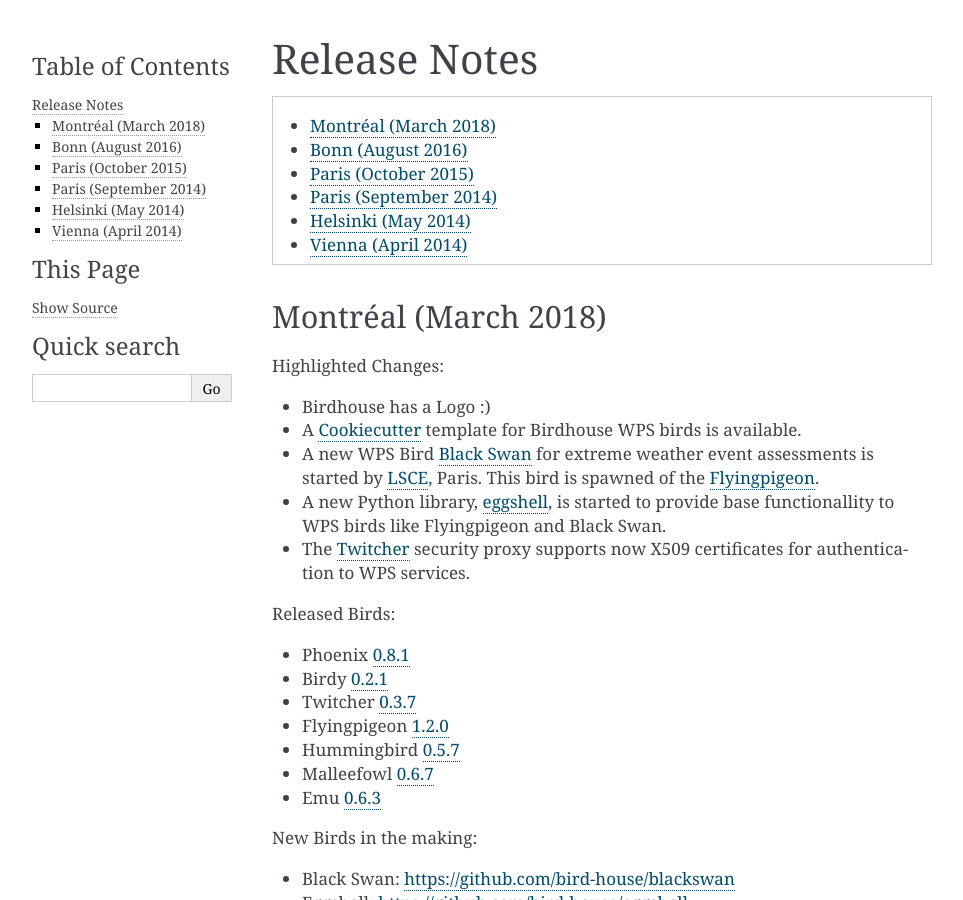
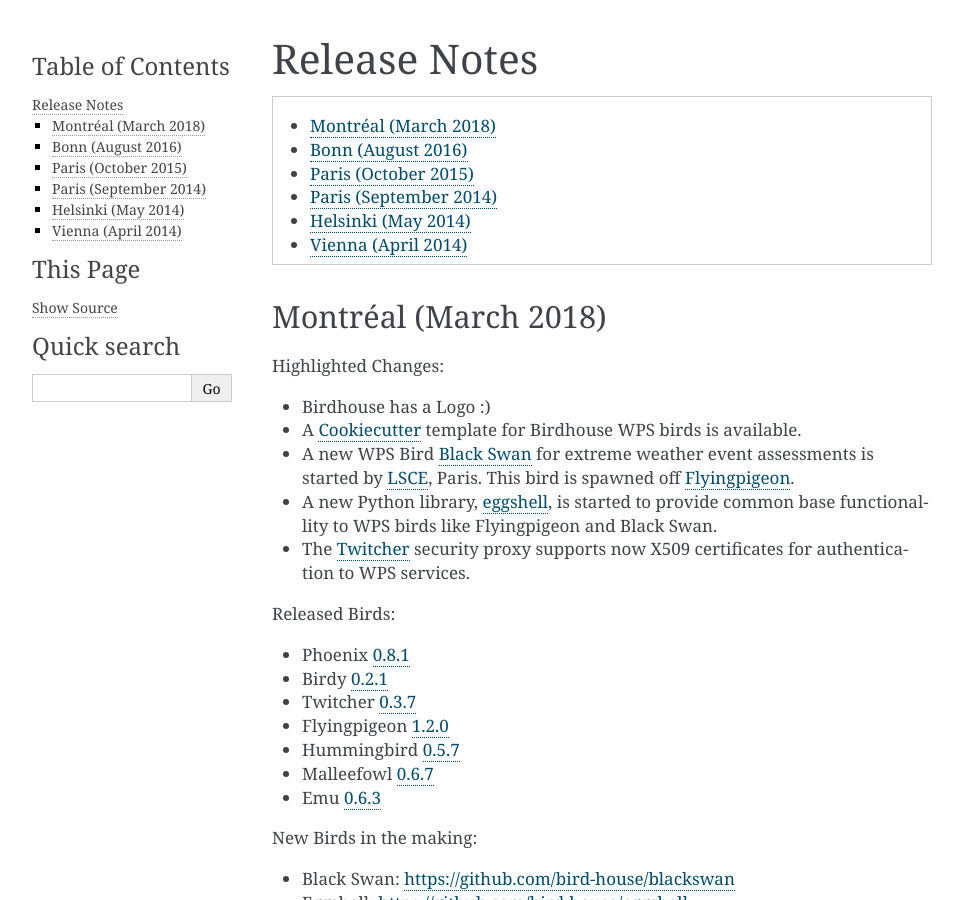
Before and after one commit to bird-house/birdhouse-docs, a Sphinx documentation site: the page built from docs/source/release_notes.rst, in a window 1280 px wide and 900 px high. Shown: the whole window, without its empty margins (148-1111 px from the left). Built offline with Sphinx 7.4.7, drawn with Linux system fonts in a browser that asks for light colours.

Commit message:
minor fixes

```diff
--- a/docs/source/release_notes.rst
+++ b/docs/source/release_notes.rst
@@ -17,8 +17,8 @@
 * Birdhouse has a Logo :)
 * A `Cookiecutter`_ template for Birdhouse WPS birds is available.
 * A new WPS Bird `Black Swan`_ for extreme weather event assessments is started
-  by `LSCE <https://a2c2.lsce.ipsl.fr/>`_, Paris. This bird is spawned of the `Flyingpigeon`_.
-* A new Python library, `eggshell`_, is started to provide base functionallity
+  by `LSCE <https://a2c2.lsce.ipsl.fr/>`_, Paris. This bird is spawned off `Flyingpigeon`_.
+* A new Python library, `eggshell`_, is started to provide common base functionallity
   to WPS birds like Flyingpigeon and Black Swan.
 * The `Twitcher`_ security proxy supports now X509 certificates for authentication to WPS services.
 
```
